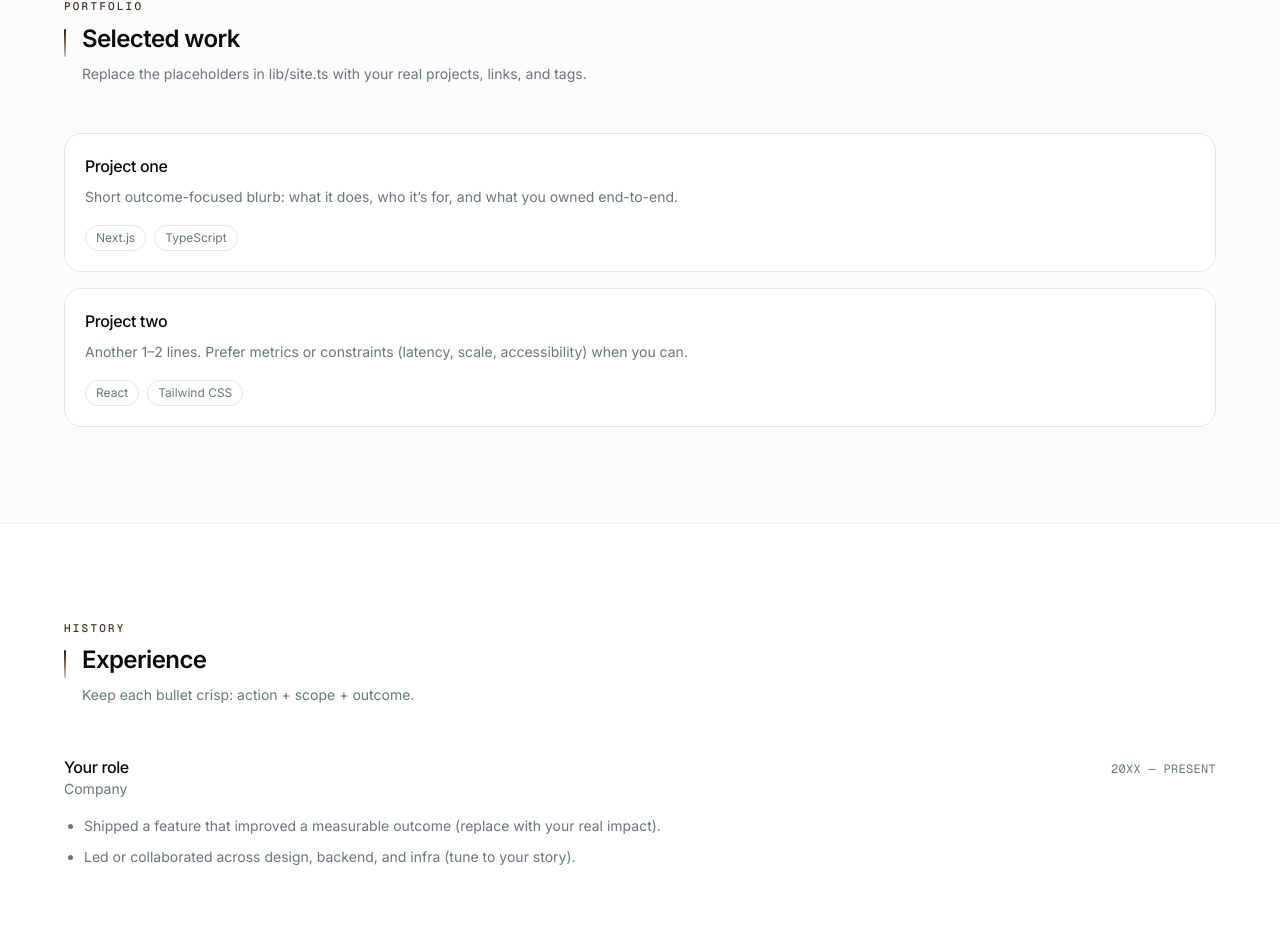
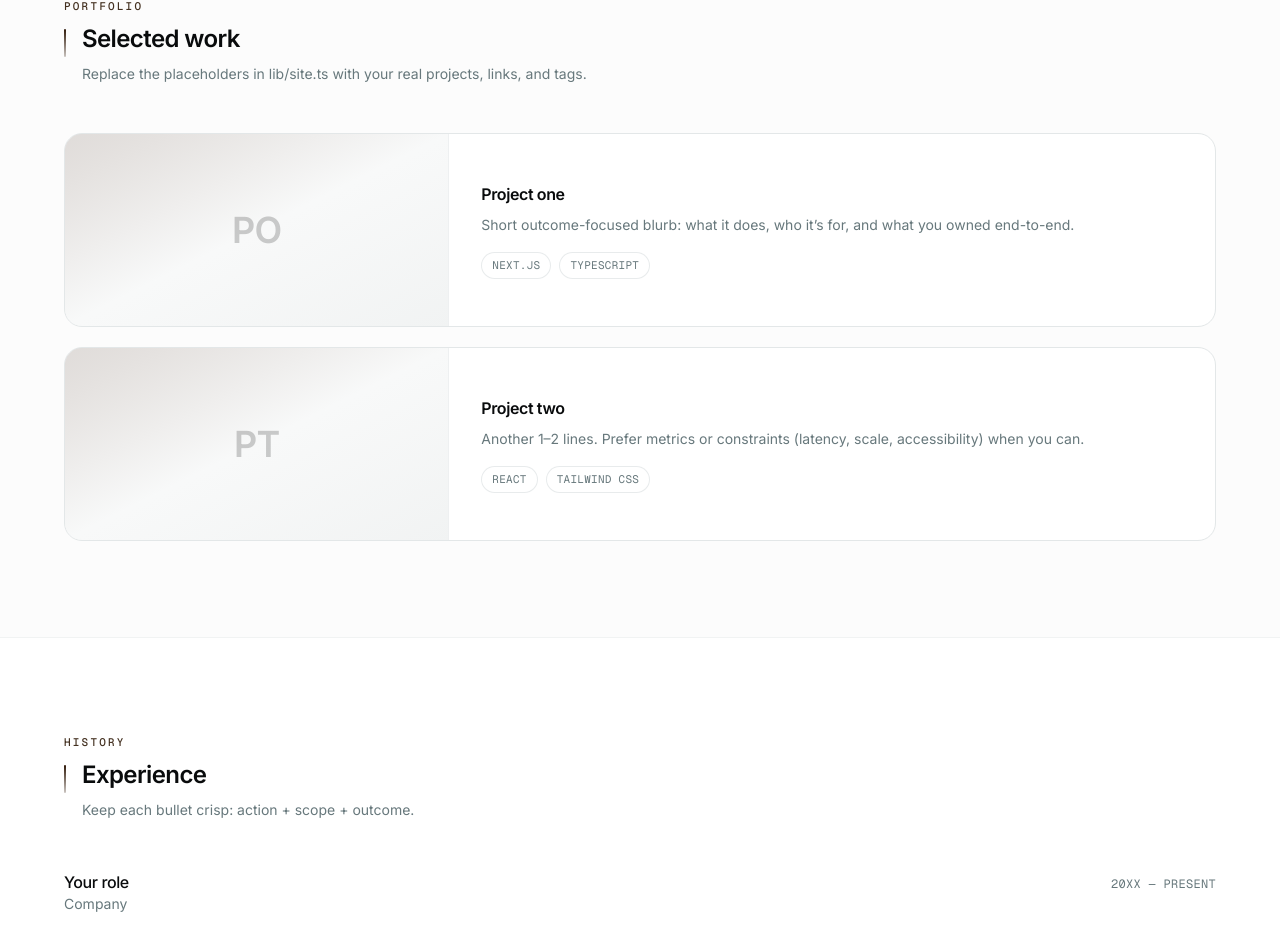
Before and after one commit to dinalUdagedara/portfolio, a Next.js app: page / in a window 1280 px wide. Shown: the part 940-1870 px from the top of the page. Built offline with nearby package versions, Linux system fonts and the light colour scheme.

Commit message:
feat(portfolio): editorial project cards with gradient tiles
Split layout with initials on gradient, hover lift and shadow, mono
tags; keep Project type unchanged.

Co-authored-by: Cursor <cursoragent@cursor.com>

```diff
--- a/components/portfolio/projects.tsx
+++ b/components/portfolio/projects.tsx
@@ -2,6 +2,16 @@ import Link from "next/link"
 
 import { PortfolioSection, SectionTitle } from "@/components/portfolio/section"
 import { projects } from "@/lib/site"
+
+function initials(title: string) {
+  return title
+    .split(/\s+/)
+    .filter(Boolean)
+    .slice(0, 2)
+    .map((w) => w[0]?.toUpperCase() ?? "")
+    .join("")
+    .slice(0, 2)
+}
 
 export function Projects() {
   return (
@@ -11,32 +21,33 @@ export function Projects() {
         title="Selected work"
         description="Replace the placeholders in lib/site.ts with your real projects, links, and tags."
       />
-      <ul className="mt-12 flex flex-col gap-4">
+      <ul className="mt-12 flex flex-col gap-5">
         {projects.map((project) => (
           <li key={project.title}>
             <Link
               href={project.href}
-              className="group block rounded-2xl border border-border bg-card p-5 transition-colors hover:bg-muted/40"
+              className="group grid gap-0 overflow-hidden rounded-2xl border border-border bg-card transition-[transform,box-shadow] duration-300 ease-out hover:-translate-y-0.5 hover:shadow-lg motion-reduce:transform-none motion-reduce:transition-none sm:grid-cols-12"
             >
-              <div className="flex flex-col gap-2 sm:flex-row sm:items-start sm:justify-between">
-                <div className="min-w-0">
-                  <div className="flex items-baseline gap-2">
-                    <h3 className="truncate text-base font-medium tracking-tight group-hover:underline">
+              <div className="relative flex aspect-[16/10] min-h-[9rem] items-center justify-center bg-gradient-to-br from-primary/15 via-muted/50 to-muted sm:col-span-4 sm:aspect-auto sm:min-h-[12rem]">
+                <span className="select-none text-3xl font-semibold tracking-tight text-foreground/20 transition-colors group-hover:text-foreground/35 sm:text-4xl">
+                  {initials(project.title)}
+                </span>
+              </div>
+              <div className="flex flex-col justify-center border-t border-border/60 p-5 sm:col-span-8 sm:border-l sm:border-t-0 sm:px-8 sm:py-6">
+                <h3 className="text-base font-semibold tracking-tight transition-colors group-hover:text-primary">
                   {project.title}
                 </h3>
-                  </div>
                 <p className="mt-2 text-sm leading-relaxed text-muted-foreground">{project.description}</p>
-                </div>
-              </div>
                 <div className="mt-4 flex flex-wrap gap-2">
                   {project.tags.map((tag) => (
                     <span
                       key={tag}
-                    className="rounded-full border border-border bg-background px-2.5 py-1 text-xs text-muted-foreground"
+                      className="rounded-full border border-border/80 bg-background/80 px-2.5 py-1 font-mono text-[11px] uppercase tracking-wide text-muted-foreground"
                     >
                       {tag}
                     </span>
                   ))}
+                </div>
               </div>
             </Link>
           </li>
```
Also changed, not shown: 1 other file (tests, documents, lock files or other folders). Lines whose indentation alone changed are shown as unchanged.
